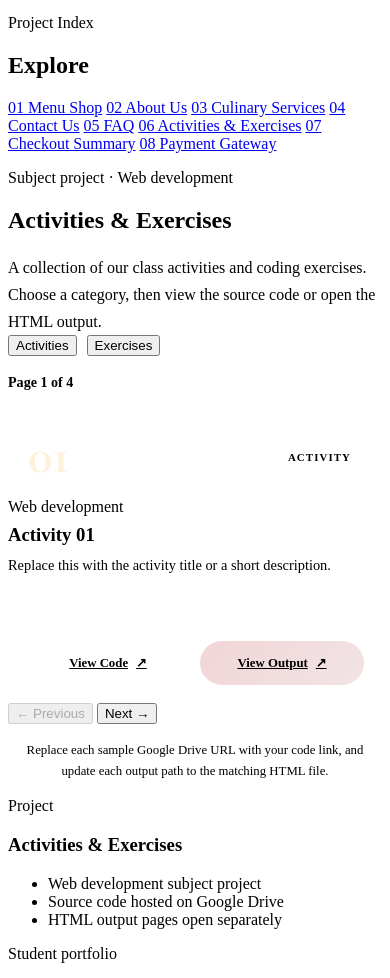
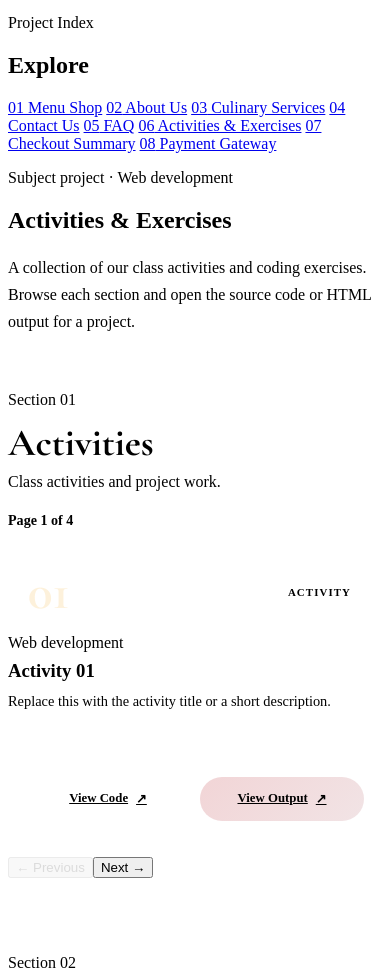
Before and after one commit to JOSHDEVCAFF/Lea-Store, a plain HTML site: page portfolio.html in a window 390 px wide. Shown: the part 118-1096 px from the top of the page. Drawn offline with nearby package versions, Linux system fonts and the light colour scheme.

Commit message:
Separate portfolio into Activities and Exercises sections with independent responsive pagination

```diff
--- a/portfolio.html
+++ b/portfolio.html
@@ -4,43 +4,27 @@
     <meta charset="UTF-8" />
     <meta name="viewport" content="width=device-width, initial-scale=1.0" />
     <title>Activities &amp; Exercises | Web Project Portfolio</title>
-    <meta
-      name="description"
-      content="A portfolio of web development activities and exercises completed for our subject project."
-    />
+    <meta name="description" content="A portfolio of web development activities and exercises completed for our subject project." />
     <link rel="preconnect" href="https://fonts.googleapis.com" />
     <link rel="preconnect" href="https://fonts.gstatic.com" crossorigin />
-    <link
-      href="https://fonts.googleapis.com/css2?family=Cormorant+Garamond:wght@500;600;700&family=Inter:wght@400;500;600;700;800&display=swap"
-      rel="stylesheet"
-    />
+    <link href="https://fonts.googleapis.com/css2?family=Cormorant+Garamond:wght@500;600;700&family=Inter:wght@400;500;600;700;800&display=swap" rel="stylesheet" />
     <link rel="stylesheet" href="styles.css" />
   </head>
   <body>
     <div class="page-shell">
       <header class="topbar">
         <div class="brand-wrap">
-          <button class="menu-toggle" aria-label="Open menu" aria-expanded="false">
-            <span></span><span></span><span></span>
-          </button>
+          <button class="menu-toggle" aria-label="Open menu" aria-expanded="false"><span></span><span></span><span></span></button>
           <div class="brand-mark"><span class="brand-icon">LT</span></div>
-          <div class="brand-copy">
-            <div class="brand-name">Lea Tapdasan</div>
-            <div class="brand-tag">Web Project Portfolio</div>
-          </div>
+          <div class="brand-copy"><div class="brand-name">Lea Tapdasan</div><div class="brand-tag">Web Project Portfolio</div></div>
         </div>
-        <div class="status-ticker">
-          <span class="ticker-dot"></span>
-          Activities · Exercises · HTML Projects
-        </div>
+        <div class="status-ticker"><span class="ticker-dot"></span>Activities · Exercises · HTML Projects</div>
         <a href="index.html" class="tray-link">Back to Store →</a>
       </header>
 
       <div class="main-layout">
         <aside class="side-menu" id="sideMenu">
-          <div class="side-menu-header">
-            <div><p class="eyebrow">Project Index</p><h2>Explore</h2></div>
-          </div>
+          <div class="side-menu-header"><div><p class="eyebrow">Project Index</p><h2>Explore</h2></div></div>
           <nav class="side-nav" aria-label="Main navigation">
             <a href="index.html" class="nav-item"><span>01</span> Menu Shop</a>
             <a href="about.html" class="nav-item"><span>02</span> About Us</a>
@@ -57,68 +41,69 @@
           <section class="page-hero simple-hero">
             <p class="eyebrow accent">Subject project · Web development</p>
             <h1>Activities &amp; Exercises</h1>
-            <p class="portfolio-intro">A collection of our class activities and coding exercises. Choose a category, then view the source code or open the HTML output.</p>
+            <p class="portfolio-intro">A collection of our class activities and coding exercises. Browse each section and open the source code or HTML output for a project.</p>
           </section>
 
-          <section class="portfolio-wrap" aria-label="Student web project portfolio">
-            <div class="portfolio-toolbar">
-              <div class="portfolio-categories" role="group" aria-label="Project categories">
-                <button class="filter-btn portfolio-category-btn active" type="button" data-portfolio-category="activities" aria-pressed="true">Activities</button>
-                <button class="filter-btn portfolio-category-btn" type="button" data-portfolio-category="exercises" aria-pressed="false">Exercises</button>
-              </div>
-              <p class="portfolio-count" aria-live="polite" id="portfolioPageCount">Page 1 of 2</p>
+          <section class="portfolio-section" data-portfolio-section aria-labelledby="activitiesTitle">
+            <div class="portfolio-section-heading">
+              <div><p class="eyebrow accent">Section 01</p><h2 id="activitiesTitle">Activities</h2><p>Class activities and project work.</p></div>
+              <span class="portfolio-count" data-page-count aria-live="polite">Page 1 of 2</span>
             </div>
-
-            <div id="portfolioGrid" class="portfolio-grid project-grid" aria-live="polite">
-              <article class="portfolio-card project-card" data-portfolio-category="activities">
+            <div class="portfolio-grid project-grid" data-project-grid>
+              <article class="portfolio-card project-card">
                 <div class="project-card-top"><span class="project-number">01</span><span class="project-type">Activity</span></div>
                 <div class="portfolio-copy"><span>Web development</span><h3>Activity 01</h3><p>Replace this with the activity title or a short description.</p></div>
                 <div class="project-actions"><a class="project-link" href="https://drive.google.com/" target="_blank" rel="noopener noreferrer">View Code <span>↗</span></a><a class="project-link project-link-output" href="outputs/activity-01.html" target="_blank" rel="noopener noreferrer">View Output <span>↗</span></a></div>
               </article>
-              <article class="portfolio-card project-card" data-portfolio-category="activities">
+              <article class="portfolio-card project-card">
                 <div class="project-card-top"><span class="project-number">02</span><span class="project-type">Activity</span></div>
                 <div class="portfolio-copy"><span>Web development</span><h3>Activity 02</h3><p>Replace this with the activity title or a short description.</p></div>
                 <div class="project-actions"><a class="project-link" href="https://drive.google.com/" target="_blank" rel="noopener noreferrer">View Code <span>↗</span></a><a class="project-link project-link-output" href="outputs/activity-02.html" target="_blank" rel="noopener noreferrer">View Output <span>↗</span></a></div>
               </article>
-              <article class="portfolio-card project-card" data-portfolio-category="activities">
+              <article class="portfolio-card project-card">
                 <div class="project-card-top"><span class="project-number">03</span><span class="project-type">Activity</span></div>
                 <div class="portfolio-copy"><span>Web development</span><h3>Activity 03</h3><p>Replace this with the activity title or a short description.</p></div>
                 <div class="project-actions"><a class="project-link" href="https://drive.google.com/" target="_blank" rel="noopener noreferrer">View Code <span>↗</span></a><a class="project-link project-link-output" href="outputs/activity-03.html" target="_blank" rel="noopener noreferrer">View Output <span>↗</span></a></div>
               </article>
-              <article class="portfolio-card project-card" data-portfolio-category="activities">
+              <article class="portfolio-card project-card">
                 <div class="project-card-top"><span class="project-number">04</span><span class="project-type">Activity</span></div>
                 <div class="portfolio-copy"><span>Web development</span><h3>Activity 04</h3><p>Replace this with the activity title or a short description.</p></div>
                 <div class="project-actions"><a class="project-link" href="https://drive.google.com/" target="_blank" rel="noopener noreferrer">View Code <span>↗</span></a><a class="project-link project-link-output" href="outputs/activity-04.html" target="_blank" rel="noopener noreferrer">View Output <span>↗</span></a></div>
               </article>
+            </div>
+            <div class="pagination-controls" aria-label="Activities pages"><button class="pagination-btn" type="button" data-page-dir="prev">← Previous</button><button class="pagination-btn" type="button" data-page-dir="next">Next →</button></div>
+          </section>
 
-              <article class="portfolio-card project-card" data-portfolio-category="exercises" hidden>
+          <section class="portfolio-section" data-portfolio-section aria-labelledby="exercisesTitle">
+            <div class="portfolio-section-heading">
+              <div><p class="eyebrow accent">Section 02</p><h2 id="exercisesTitle">Exercises</h2><p>Practice exercises and coding challenges.</p></div>
+              <span class="portfolio-count" data-page-count aria-live="polite">Page 1 of 2</span>
+            </div>
+            <div class="portfolio-grid project-grid" data-project-grid>
+              <article class="portfolio-card project-card">
                 <div class="project-card-top"><span class="project-number">01</span><span class="project-type">Exercise</span></div>
                 <div class="portfolio-copy"><span>Web development</span><h3>Exercise 01</h3><p>Replace this with the exercise title or a short description.</p></div>
                 <div class="project-actions"><a class="project-link" href="https://drive.google.com/" target="_blank" rel="noopener noreferrer">View Code <span>↗</span></a><a class="project-link project-link-output" href="outputs/exercise-01.html" target="_blank" rel="noopener noreferrer">View Output <span>↗</span></a></div>
               </article>
-              <article class="portfolio-card project-card" data-portfolio-category="exercises" hidden>
+              <article class="portfolio-card project-card">
                 <div class="project-card-top"><span class="project-number">02</span><span class="project-type">Exercise</span></div>
                 <div class="portfolio-copy"><span>Web development</span><h3>Exercise 02</h3><p>Replace this with the exercise title or a short description.</p></div>
                 <div class="project-actions"><a class="project-link" href="https://drive.google.com/" target="_blank" rel="noopener noreferrer">View Code <span>↗</span></a><a class="project-link project-link-output" href="outputs/exercise-02.html" target="_blank" rel="noopener noreferrer">View Output <span>↗</span></a></div>
               </article>
-              <article class="portfolio-card project-card" data-portfolio-category="exercises" hidden>
+              <article class="portfolio-card project-card">
                 <div class="project-card-top"><span class="project-number">03</span><span class="project-type">Exercise</span></div>
                 <div class="portfolio-copy"><span>Web development</span><h3>Exercise 03</h3><p>Replace this with the exercise title or a short description.</p></div>
                 <div class="project-actions"><a class="project-link" href="https://drive.google.com/" target="_blank" rel="noopener noreferrer">View Code <span>↗</span></a><a class="project-link project-link-output" href="outputs/exercise-03.html" target="_blank" rel="noopener noreferrer">View Output <span>↗</span></a></div>
               </article>
-              <article class="portfolio-card project-card" data-portfolio-category="exercises" hidden>
+              <article class="portfolio-card project-card">
                 <div class="project-card-top"><span class="project-number">04</span><span class="project-type">Exercise</span></div>
                 <div class="portfolio-copy"><span>Web development</span><h3>Exercise 04</h3><p>Replace this with the exercise title or a short description.</p></div>
                 <div class="project-actions"><a class="project-link" href="https://drive.google.com/" target="_blank" rel="noopener noreferrer">View Code <span>↗</span></a><a class="project-link project-link-output" href="outputs/exercise-04.html" target="_blank" rel="noopener noreferrer">View Output <span>↗</span></a></div>
               </article>
             </div>
-
-            <div class="pagination-controls" aria-label="Portfolio pagination">
-              <button class="pagination-btn" type="button" data-portfolio-dir="prev" aria-label="Previous portfolio page">← Previous</button>
-              <button class="pagination-btn" type="button" data-portfolio-dir="next" aria-label="Next portfolio page">Next →</button>
-            </div>
-            <p class="portfolio-link-note">Replace each sample Google Drive URL with your code link, and update each output path to the matching HTML file.</p>
+            <div class="pagination-controls" aria-label="Exercise pages"><button class="pagination-btn" type="button" data-page-dir="prev">← Previous</button><button class="pagination-btn" type="button" data-page-dir="next">Next →</button></div>
           </section>
+          <p class="portfolio-link-note">Replace each sample Google Drive URL with your source-code link and each output path with the matching HTML file.</p>
         </main>
       </div>
 
--- a/script.js
+++ b/script.js
@@ -14,9 +14,8 @@ const setCart = (items) => localStorage.setItem(cartKey, JSON.stringify(items));
 
 const updateCartCount = () => {
   const cart = getCart();
-  const count = cart.length;
   document.querySelectorAll('[data-cart-count]').forEach((node) => {
-    node.textContent = count;
+    node.textContent = cart.length;
   });
 };
 
@@ -37,38 +36,23 @@ const mountCartSummary = () => {
   const paymentSubtotalEl = document.querySelector('#paymentSubtotal');
   const paymentDeliveryEl = document.querySelector('#paymentDelivery');
   const paymentTotalEl = document.querySelector('#paymentTotal');
-
   const subtotal = cart.reduce((sum, item) => sum + Number(item.price || 0), 0);
   const delivery = cart.length ? 65 : 0;
   const total = subtotal + delivery;
 
   if (checkoutItems) {
-    if (!cart.length) {
-      checkoutItems.innerHTML = '<p class="empty-state">Your tray is empty. Explore the menu to add dishes.</p>';
-    } else {
-      checkoutItems.innerHTML = cart.map((item, index) => `
+    checkoutItems.innerHTML = cart.length ? cart.map((item, index) => `
       <div class="checkout-item" data-index="${index}">
         <div><strong>${item.name}</strong><small>${item.category}</small></div>
-          <div class="checkout-item-controls">
-            <span>${formatCurrency(item.price)}</span>
-            <button type="button" class="remove-item" data-remove-index="${index}">Remove</button>
+        <div class="checkout-item-controls"><span>${formatCurrency(item.price)}</span><button type="button" class="remove-item" data-remove-index="${index}">Remove</button></div>
       </div>
-        </div>
-      `).join('');
-    }
+    `).join('') : '<p class="empty-state">Your tray is empty. Explore the menu to add dishes.</p>';
   }
 
   if (paymentItems) {
-    if (!cart.length) {
-      paymentItems.innerHTML = '<p class="empty-state">Your payment summary is empty.</p>';
-    } else {
-      paymentItems.innerHTML = cart.map((item) => `
-        <div class="checkout-item">
-          <div><strong>${item.name}</strong><small>${item.category}</small></div>
-          <span>${formatCurrency(item.price)}</span>
-        </div>
-      `).join('');
-    }
+    paymentItems.innerHTML = cart.length ? cart.map((item) => `
+      <div class="checkout-item"><div><strong>${item.name}</strong><small>${item.category}</small></div><span>${formatCurrency(item.price)}</span></div>
+    `).join('') : '<p class="empty-state">Your payment summary is empty.</p>';
   }
 
   if (subtotalEl) subtotalEl.textContent = formatCurrency(subtotal);
@@ -82,9 +66,8 @@ const mountCartSummary = () => {
 const handleCartRemoval = () => {
   document.querySelectorAll('[data-remove-index]').forEach((button) => {
     button.addEventListener('click', () => {
-      const index = Number(button.getAttribute('data-remove-index'));
       const cart = getCart();
-      cart.splice(index, 1);
+      cart.splice(Number(button.dataset.removeIndex), 1);
       setCart(cart);
       updateCartCount();
       mountCartSummary();
@@ -153,65 +136,41 @@ const setupFaq = () => {
   });
 };
 
-const setupPortfolioCarousel = () => {
-  const grid = document.querySelector('#portfolioGrid');
-  if (!grid) return;
+const setupPortfolioPagination = () => {
+  document.querySelectorAll('[data-portfolio-section]').forEach((section) => {
+    const grid = section.querySelector('[data-project-grid]');
+    const cards = grid ? [...grid.querySelectorAll('.project-card')] : [];
+    const controls = [...section.querySelectorAll('[data-page-dir]')];
+    const pageLabel = section.querySelector('[data-page-count]');
+    if (!cards.length || !controls.length) return;
 
-  const cards = [...grid.querySelectorAll('.project-card')];
-  const categoryButtons = [...document.querySelectorAll('[data-portfolio-category]')];
-  const pageButtons = [...document.querySelectorAll('[data-portfolio-dir]')];
-  const pageLabel = document.querySelector('#portfolioPageCount');
-  if (!cards.length || !categoryButtons.length || !pageButtons.length) return;
-
-  let activeCategory = categoryButtons[0].dataset.portfolioCategory;
     let pageIndex = 0;
-
-  const renderPortfolio = () => {
-    const matchingCards = cards.filter((card) => card.dataset.portfolioCategory === activeCategory);
+    const render = () => {
       const pageSize = window.innerWidth <= 768 ? 1 : 3;
-    const pageCount = Math.max(1, Math.ceil(matchingCards.length / pageSize));
+      const pageCount = Math.max(1, Math.ceil(cards.length / pageSize));
       pageIndex = Math.min(pageIndex, pageCount - 1);
 
-    cards.forEach((card) => {
-      card.hidden = card.dataset.portfolioCategory !== activeCategory;
-      card.style.display = 'none';
-    });
-
-    matchingCards.forEach((card, index) => {
-      const onCurrentPage = index >= pageIndex * pageSize && index < (pageIndex + 1) * pageSize;
-      card.style.display = onCurrentPage ? 'flex' : 'none';
-    });
-
-    categoryButtons.forEach((button) => {
-      const selected = button.dataset.portfolioCategory === activeCategory;
-      button.classList.toggle('active', selected);
-      button.setAttribute('aria-pressed', String(selected));
-    });
-
-    pageButtons.forEach((button) => {
-      button.disabled = button.dataset.portfolioDir === 'prev' ? pageIndex === 0 : pageIndex >= pageCount - 1;
+      cards.forEach((card, index) => {
+        const visible = index >= pageIndex * pageSize && index < (pageIndex + 1) * pageSize;
+        card.hidden = !visible;
       });
 
       if (pageLabel) pageLabel.textContent = `Page ${pageIndex + 1} of ${pageCount}`;
+      controls.forEach((button) => {
+        button.disabled = button.dataset.pageDir === 'prev' ? pageIndex === 0 : pageIndex === pageCount - 1;
+      });
     };
 
-  categoryButtons.forEach((button) => {
+    controls.forEach((button) => {
       button.addEventListener('click', () => {
-      activeCategory = button.dataset.portfolioCategory;
-      pageIndex = 0;
-      renderPortfolio();
+        pageIndex += button.dataset.pageDir === 'next' ? 1 : -1;
+        render();
       });
     });
 
-  pageButtons.forEach((button) => {
-    button.addEventListener('click', () => {
-      pageIndex += button.dataset.portfolioDir === 'next' ? 1 : -1;
-      renderPortfolio();
+    render();
+    window.addEventListener('resize', render);
   });
-  });
-
-  renderPortfolio();
-  window.addEventListener('resize', renderPortfolio);
 };
 
 const setupMenuToggle = () => {
@@ -254,7 +213,7 @@ document.addEventListener('DOMContentLoaded', () => {
   setupFilters();
   setupSlider();
   setupFaq();
-  setupPortfolioCarousel();
+  setupPortfolioPagination();
   setupMenuToggle();
   handleFormSubmit();
   mountCartSummary();
--- a/styles.css
+++ b/styles.css
@@ -7,22 +7,35 @@
   line-height: 1.7;
 }
 
-.portfolio-toolbar {
+.portfolio-section {
+  padding-top: 40px;
+}
+
+.portfolio-section + .portfolio-section {
+  margin-top: 26px;
+  padding-top: 34px;
+  border-top: 1px solid var(--border);
+}
+
+.portfolio-section-heading {
   display: flex;
   justify-content: space-between;
-  align-items: center;
+  align-items: end;
   gap: 18px;
-  margin-bottom: 22px;
+  margin-bottom: 20px;
 }
 
-.portfolio-categories {
-  display: flex;
-  flex-wrap: wrap;
-  gap: 10px;
+.portfolio-section-heading h2 {
+  margin: 0;
+  font-family: 'Cormorant Garamond', serif;
+  font-size: clamp(2.4rem, 3vw, 3.2rem);
+  line-height: 0.95;
 }
 
-.portfolio-category-btn {
-  min-width: 132px;
+.portfolio-section-heading p:not(.eyebrow) {
+  margin: 8px 0 0;
+  color: var(--muted);
+  line-height: 1.5;
 }
 
 .portfolio-count {
@@ -126,8 +139,18 @@
   background: linear-gradient(135deg, rgba(188, 44, 52, 0.2), rgba(143, 29, 42, 0.12));
 }
 
+.portfolio-section .pagination-controls {
+  margin-top: 18px;
+}
+
+.portfolio-section .pagination-btn:disabled {
+  opacity: 0.42;
+  cursor: not-allowed;
+  transform: none;
+}
+
 .portfolio-link-note {
-  margin: 16px 0 0;
+  margin: 20px 0 0;
   color: var(--muted);
   font-size: 0.8rem;
   line-height: 1.6;
@@ -135,20 +158,12 @@
 }
 
 @media (max-width: 768px) {
-  .portfolio-toolbar {
+  .portfolio-section-heading {
     align-items: flex-start;
     flex-direction: column;
-  }
-
-  .portfolio-category-btn {
-    min-width: 0;
   }
 
   .project-card {
     min-height: 290px;
   }
-
-  .project-actions {
-    grid-template-columns: 1fr 1fr;
-  }
 }
```
Lines whose indentation alone changed are shown as unchanged.
